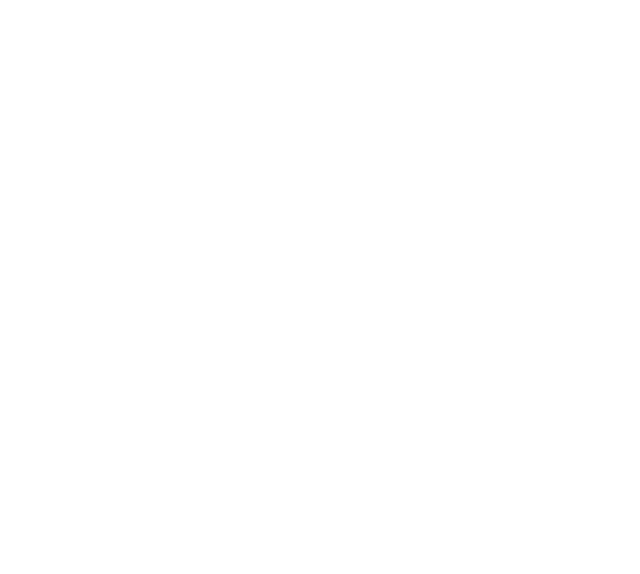
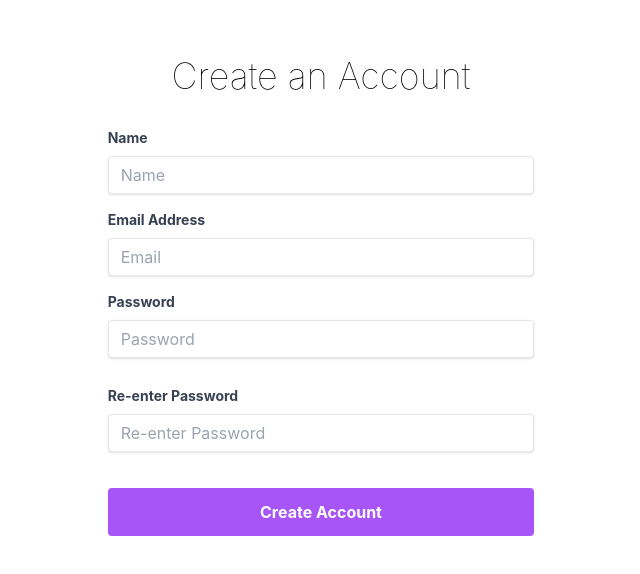
Before and after one commit to ahmeda110/Loci, a React (Create React App) app: page /register in a window 1280 px wide. Before the commit this address had no page. Shown: the top 574 px of the page, without its empty margins (319-959 px from the left). Built offline with nearby package versions, Linux system fonts and the light colour scheme.

Commit message:
Added a register page
Added a register page and prepared a temporary server and began preparing a mongo database to hold user emails and passwords so users can securely sign up.

```diff
--- a/src/App.tsx
+++ b/src/App.tsx
@@ -1,6 +1,7 @@
 import { BrowserRouter as Router, Routes, Route } from 'react-router-dom';
 import ItemPage from './components/ItemPage';
 import LandingPage from './components/LandingPage';
+import RegisterPage from './components/RegisterPage';
 
 function App() {
   return (
@@ -8,6 +9,7 @@ function App() {
       <Routes>
         <Route path="/" element={<ItemPage/>} />
         <Route path="/landing" element={<LandingPage/>} />
+        <Route path="/register" element={<RegisterPage/>} />
       </Routes>
     </Router>
   );
--- a/src/components/LandingPage.tsx
+++ b/src/components/LandingPage.tsx
@@ -1,4 +1,5 @@
 import React, { useRef, useState, useEffect } from 'react';
+import { useNavigate } from 'react-router-dom';
 import login1 from '../assets/log-in-page-image-1.png';
 import login2 from '../assets/log-in-page-image-2.png';
 import cart from '../assets/shopping-cart.png';
@@ -8,6 +9,7 @@ import '../LandingPage.css';
 function LandingPage() {
     const testimonialContainerRef = useRef<HTMLDivElement>(null);
     const [isModalOpen, setIsModalOpen] = useState(false);
+    const navigate = useNavigate(); // Use useNavigate for navigation
 
     // Set up autoscroll interval
     useEffect(() => {
@@ -54,6 +56,10 @@ function LandingPage() {
 
     const closeModal = () => {
         setIsModalOpen(false);
+    };
+
+    const navigateToRegister = () => {
+        navigate('/register'); // Navigate to the register page
     };
 
     return (
@@ -189,10 +195,10 @@ function LandingPage() {
                     </div>
 
                     {/* Right half for testimonials */}
-                    <div className="w-full md:w-1/2 px-4 relative">
+                    <div className="w-full md:w-1/2 flex items-center justify-center px-4 relative">
                         {/* Container for testimonials */}
                         <div
-                            className="testimonials-container bg-blue-500 p-4 rounded-lg mt-16 mb-16"
+                            className="testimonials-container bg-blue-500 p-4 rounded-lg"
                             ref={testimonialContainerRef}
                             style={{ overflowX: 'hidden', width: '30rem', height: '30rem', display: 'flex', position: 'relative' }}
                         >
@@ -210,6 +216,7 @@ function LandingPage() {
                             </div>
                         </div>
                     </div>
+
                 </div>
             </div>
 
@@ -220,9 +227,22 @@ function LandingPage() {
             {/* Modal for login */}
             {isModalOpen && (
         <div className="fixed inset-0 z-50 flex items-center justify-center bg-black bg-opacity-50">
-                    <div className="bg-white rounded-lg p-0 relative flex overflow-hidden" style={{ width: '60%', maxWidth: '900px', height:'90%' }}>
-                        <div className="w-1/2 bg-purple-500 p-8 text-white flex flex-col items-center justify-center">
-                            <p className="text-lg">Log in to your account to continue shopping.</p>
+            <div className="bg-white rounded-lg p-0 relative flex overflow-hidden" style={{ width: '70%', maxWidth: '900px', height:'90%' }}>
+            <div className="w-1/2 bg-purple-500 p-8 text-white flex flex-col ">
+                <span className="text-6xl font-bold text-gray-800 mt-10">Loci</span>
+                <p className="text-3xl font-bold mt-6">Don't have an account?</p>
+                <p className="text justify-center mt-2 mb-2" style={{ lineHeight: '1.2' }}>
+                Create an account to instantly start shopping thousands of stores at once.
+                </p>
+                <div className="mb-28 flex flex-col justify-center mt-auto w-full">
+                <button
+                    className="w-3/4 bg-dark-blue hover:bg-purple-700 text-white font-bold py-3 px-4 rounded focus:outline-none focus:shadow-outline"
+                    type="button"
+                    onClick={navigateToRegister}
+                >
+                    Create Account
+                </button>
+                </div>
             </div>
             <div className="w-1/2 p-8">
                 <button onClick={closeModal} className="absolute top-0 right-0 mt-2 mr-2 text-gray-500 hover:text-gray-700">
@@ -230,7 +250,7 @@ function LandingPage() {
                     <path strokeLinecap="round" strokeLinejoin="round" strokeWidth={2} d="M6 18L18 6M6 6l12 12" />
                 </svg>
                 </button>
-                            <h2 className="text-2xl font-bold mb-4" >Sign in</h2>
+                <h2 className="text-4xl font-thin mb-8 mt-14">Sign in</h2>
                 <form>
                     <div className="mb-4">
                         <label className="block text-gray-700 text-sm font-bold mb-2" htmlFor="email">
@@ -254,19 +274,22 @@ function LandingPage() {
                         placeholder="Password"
                         />
                     </div>
-                                <div className="flex items-center justify-between">
+                    <form className="flex flex-col items-center">
+                        <div className="flex items-center  w-full">
                             <button
-                                        className="w-full bg-purple-500 hover:bg-purple-700 text-white font-bold py-2 px-4 rounded focus:outline-none focus:shadow-outline"
+                            className="w-3/4 bg-purple-500 hover:bg-purple-700 text-white font-bold py-3 px-2 rounded focus:outline-none focus:shadow-outline"
                             type="button"
                             >
                             Sign in
                             </button>
                         </div>
                     </form>
+                </form>
             </div>
             </div>
         </div>
         )}
+
         </div>
     );
 }
--- /dev/null
+++ b/src/components/RegisterPage.tsx
@@ -0,0 +1,76 @@
+import React from "react";
+
+function RegisterPage(){
+    return(
+
+        <div>
+            <h2 className="text-4xl font-thin mb-8 mt-14 text-center">Create an Account</h2>
+                <form>
+                    <div className="mb-4 flex justify-center">
+                        <div className="w-1/3">
+                            <label className="block text-gray-700 text-sm font-bold mb-2" htmlFor="Name">
+                                Name
+                            </label>
+                            <input
+                                className="shadow appearance-none border rounded w-full py-2 px-3 text-gray-700 leading-tight focus:outline-none focus:shadow-outline"
+                                id="name"
+                                type="name"
+                                placeholder="Name"
+                            />
+                        </div>
+                    </div>
+                    <div className="mb-4 flex justify-center">
+                        <div className="w-1/3">
+                            <label className="block text-gray-700 text-sm font-bold mb-2" htmlFor="email">
+                                Email Address
+                            </label>
+                            <input
+                                className="shadow appearance-none border rounded w-full py-2 px-3 text-gray-700 leading-tight focus:outline-none focus:shadow-outline"
+                                id="email"
+                                type="email"
+                                placeholder="Email"
+                            />
+                        </div>
+                    </div>
+                    <div className="mb-4 flex justify-center">
+                        <div className="w-1/3">
+                            <label className="block text-gray-700 text-sm font-bold mb-2" htmlFor="password">
+                            Password
+                            </label>
+                            <input
+                            className="shadow appearance-none border rounded w-full py-2 px-3 text-gray-700 mb-3 leading-tight focus:outline-none focus:shadow-outline"
+                            id="password"
+                            type="password"
+                            placeholder="Password"
+                            />
+                        </div>
+                    </div>
+                    <div className="mb-6 flex justify-center">
+                        <div className="w-1/3">
+                            <label className="block text-gray-700 text-sm font-bold mb-2" htmlFor="repassword">
+                            Re-enter Password
+                            </label>
+                            <input
+                            className="shadow appearance-none border rounded w-full py-2 px-3 text-gray-700 mb-3 leading-tight focus:outline-none focus:shadow-outline"
+                            id="repassword"
+                            type="repassword"
+                            placeholder="Re-enter Password"
+                            />
+                        </div>
+                    </div>
+                    <form className="flex justify-center items-center">
+                        <div className="w-1/3">
+                            <button
+                                className="w-full bg-purple-500 hover:bg-purple-700 text-white font-bold py-3 px-2 rounded focus:outline-none focus:shadow-outline"
+                                type="button"
+                            >
+                                Create Account
+                            </button>
+                        </div>
+                    </form>
+                </form>
+        </div>
+    )
+}
+
+export default RegisterPage ;
```
Also changed, not shown: serverTemp.js (added, +71 -0 lines), 1 other file (tests, documents, lock files or other folders). Lines whose indentation alone changed are shown as unchanged.
